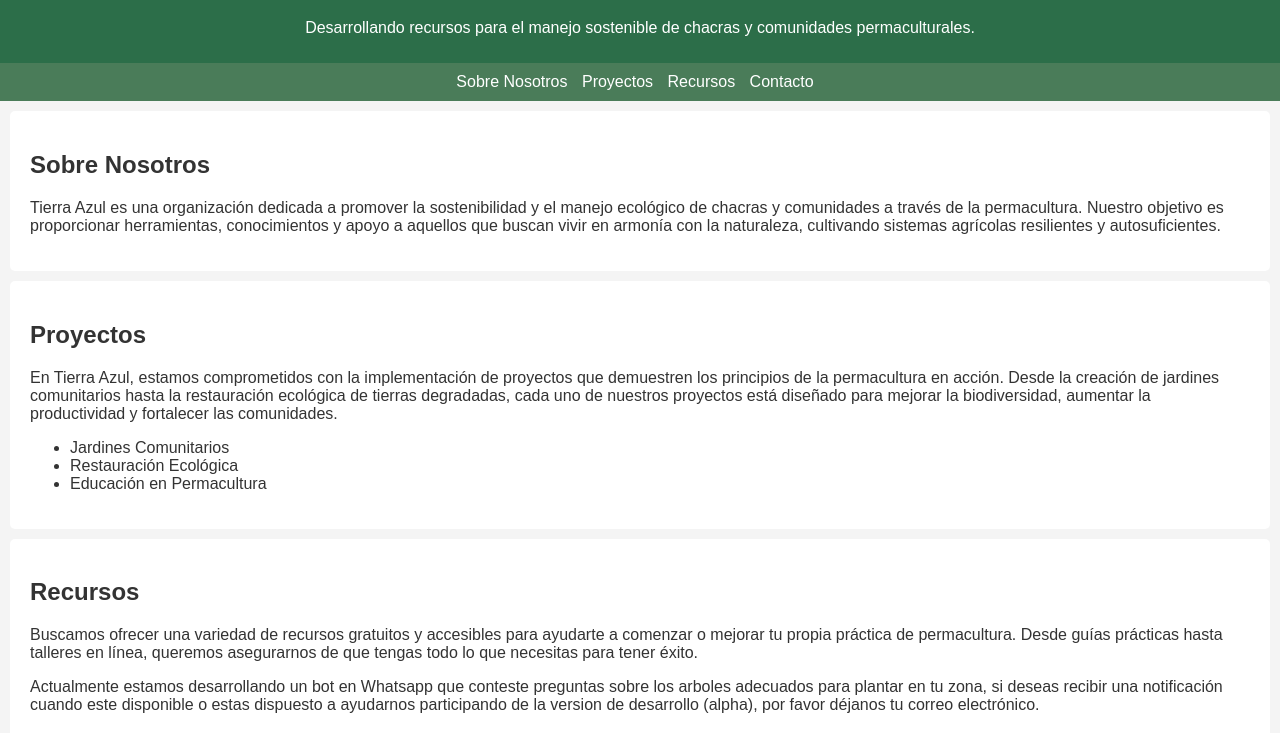
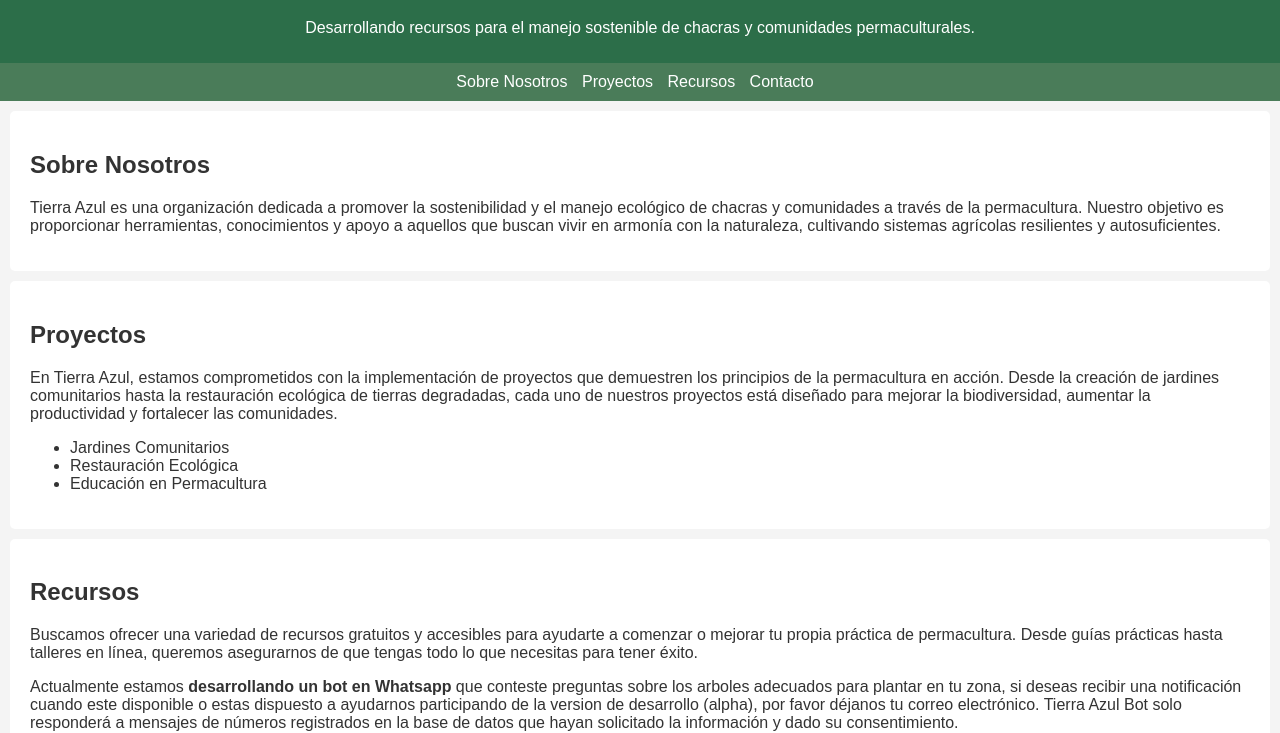
Before and after one commit to Tierra-Azul/Tierra-Azul.github.io, a plain HTML site: page index.html in a window 1280 px wide. Shown: the part 71-804 px from the top of the page. Drawn offline with Linux system fonts and the light colour scheme.

Commit message:
actualizo contacto

```diff
--- a/index.html
+++ b/index.html
@@ -49,9 +49,12 @@
         <p>Buscamos ofrecer una variedad de recursos gratuitos y accesibles para ayudarte a comenzar o mejorar tu propia
             práctica de permacultura. Desde guías prácticas hasta talleres en línea, queremos asegurarnos de que tengas
             todo lo que necesitas para tener éxito.</p>
-        <p>Actualmente estamos desarrollando un bot en Whatsapp que conteste preguntas sobre los arboles adecuados para
+        <p>Actualmente estamos <b>desarrollando un bot en Whatsapp</b> que conteste preguntas sobre los arboles
+            adecuados para
             plantar en tu zona, si deseas recibir una notificación cuando este disponible o estas dispuesto a ayudarnos
-            participando de la version de desarrollo (alpha), por favor déjanos tu correo electrónico.</p>
+            participando de la version de desarrollo (alpha), por favor déjanos tu correo electrónico. Tierra Azul Bot
+            solo responderá a mensajes de números registrados en la base de datos que hayan solicitado la información y
+            dado su consentimiento.</p>
 
     </section>
 
```
